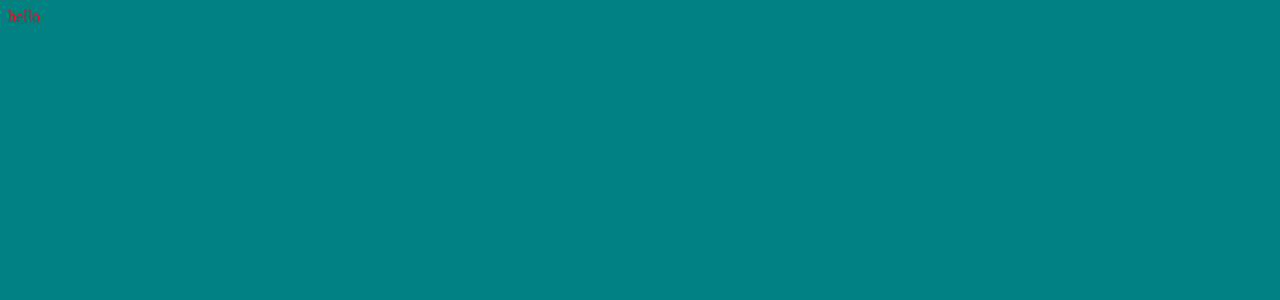
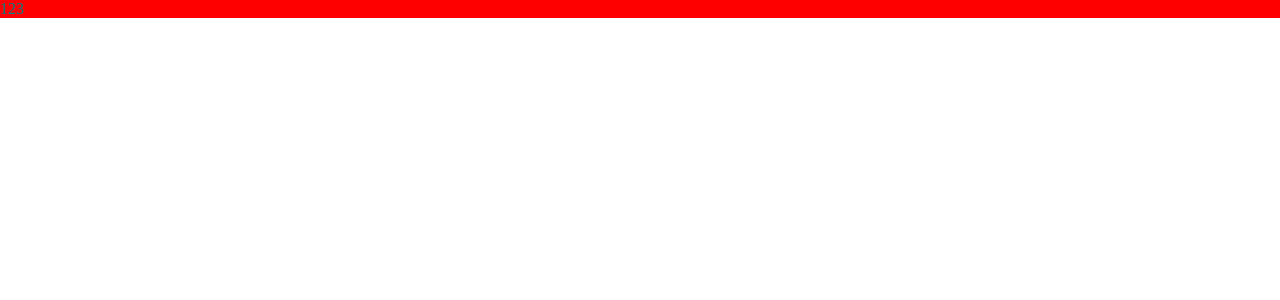
Before and after one commit to KozyaSkyworker/reactic, a React app: page / in a window 1280 px wide. Shown: the top 300 px of the page. Built offline with nearby package versions, Linux system fonts and the light colour scheme.

Commit message:
css modules

```diff
--- a/package.json
+++ b/package.json
@@ -18,8 +18,9 @@
     "@types/react-dom": "^18.3.0",
     "@types/webpack": "^5.28.5",
     "@types/webpack-dev-server": "^4.7.2",
-    "css-loader": "^7.1.2",
+    "css-loader": "^6.6.0",
     "html-webpack-plugin": "^5.6.0",
+    "mini-css-extract-plugin": "^2.9.0",
     "sass": "^1.77.5",
     "sass-loader": "^14.2.1",
     "style-loader": "^4.0.0",
--- /dev/null
+++ b/src/App.tsx
@@ -0,0 +1,7 @@
+import MC from './mycomp/mc';
+
+const App = () => {
+  return <MC />;
+};
+
+export default App;
--- a/src/comp.scss
+++ /dev/null
@@ -1,4 +0,0 @@
-body{
-    background-color: teal;
-    color: red;
-}
--- /dev/null
+++ b/src/index.scss
@@ -0,0 +1,5 @@
+*{
+    margin: 0;
+    padding: 0;
+    box-sizing: border-box;
+}
--- /dev/null
+++ b/src/mycomp/comp.module.scss
@@ -0,0 +1,4 @@
+.tes{
+    background-color: red;
+    color: teal;
+}
--- /dev/null
+++ b/src/mycomp/mc.tsx
@@ -0,0 +1,7 @@
+import classes from './comp.module.scss';
+
+const MC = () => {
+  return <div className={classes.tes}>123</div>;
+};
+
+export default MC;
--- a/tsconfig.json
+++ b/tsconfig.json
@@ -4,11 +4,11 @@
       "noImplicitAny": true,
       "module": "ESNext",
       "target": "es5",
-      "jsx": "react",
+      "jsx": "react-jsx",
       "allowJs": true,
       "moduleResolution": "node",
       "allowSyntheticDefaultImports": true,
-      "esModuleInterop": true
+      "esModuleInterop": true,
     },
     "ts-node": {
       "compilerOptions": {
```
Also changed, not shown: src/global.d.ts (added, +10 -0 lines), src/index.tsx (+3 -4 lines), 9 other files (tests, documents, lock files or other folders).
